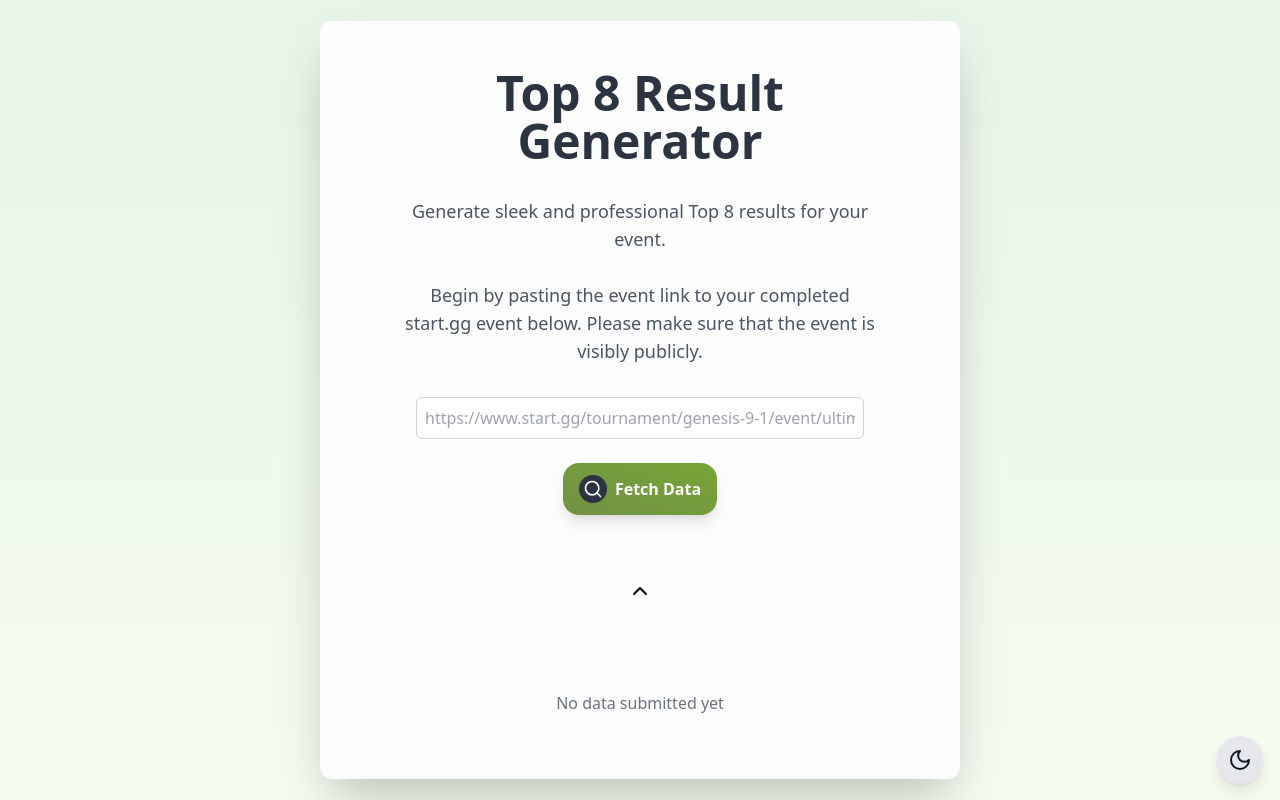
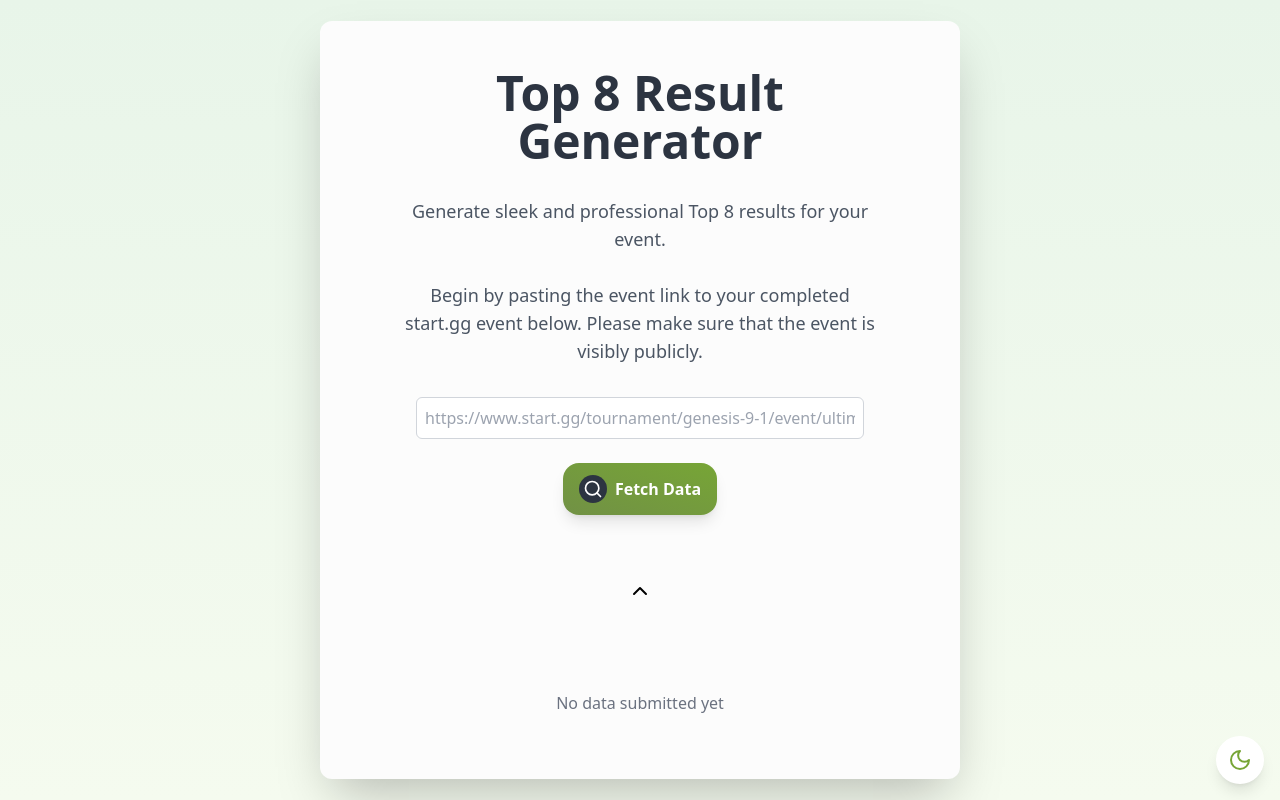
Before and after one commit to Junaidadams/Smash-Ultimate-Results-Generator, a React (Vite) app: page / in a window 1280 px wide. Built offline with nearby package versions, Linux system fonts and the light colour scheme.

Commit message:
adjustments to darkmode

```diff
--- a/src/components/DarkModeToggle.jsx
+++ b/src/components/DarkModeToggle.jsx
@@ -6,10 +6,10 @@ const DarkModeToggle = () => {
   const { isDarkMode, toggleDarkMode } = useContext(DarkModeContext);
   return (
     <button
-      className="fixed bottom-4 right-4 p-3 rounded-full bg-gray-200 dark:bg-gray-800 text-gray-900 dark:text-white shadow-lg"
+      className="fixed bottom-4 right-4 p-1 sm:p-2 md:p-3 rounded-full dark:bg-[#555] bg-white  text-gray-900 dark:text-white shadow-lg"
       onClick={toggleDarkMode}
     >
-      {isDarkMode ? <Sun /> : <Moon />}
+      {isDarkMode ? <Sun /> : <Moon color="#77a536" />}
     </button>
   );
 };
--- a/src/pages/Home.jsx
+++ b/src/pages/Home.jsx
@@ -44,7 +44,9 @@ const Home = () => {
               tournamentName={submittedData.tournamentName}
             />
           ) : (
-            <p className="text-center text-gray-500">No data submitted yet</p>
+            <p className="text-center text-gray-500 dark:text-gray-300">
+              No data submitted yet
+            </p>
           )}
         </div>
       </section>
```
